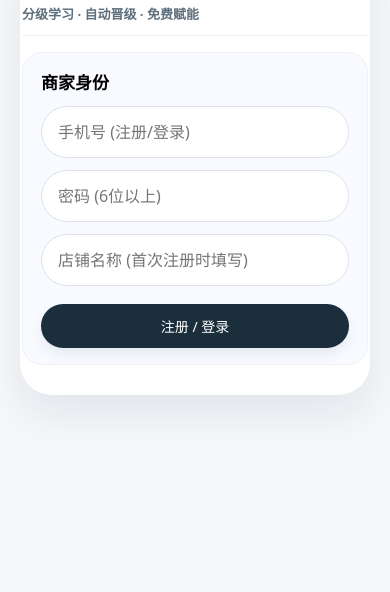
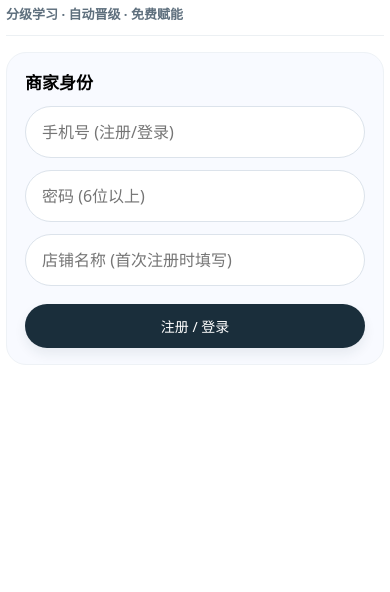
Before and after one commit to heshengyg/sjxx, a plain HTML site: page index.html in a window 390 px wide. Shown: the part 252-844 px from the top of the page. Drawn offline with nearby package versions, Linux system fonts and the light colour scheme.

Commit message:
更新 style.css

```diff
--- a/style.css
+++ b/style.css
@@ -850,12 +850,21 @@ body { background:#f5f7fb; min-height:100vh; display:flex; align-items:center; j
 }
 /* ========== 移动端：减小左右内边距，让内容更满 ========== */
 @media (max-width: 480px) {
+    /* 去除 body 的边距，让 app 贴边 */
+    body {
+        padding: 0 !important;
+        background: #fff; /* 可选，与 app 背景一致，避免边缘色差 */
+    }
+
+    /* 调整 app 容器，使其完全占满屏幕宽度 */
     #app {
-        padding: 10px 2px 14px; /* 左右从 12px 减到 2px */
+        padding: 10px 6px 14px; /* 左右留 6px 防止内容贴边太紧，可自行改为 0 或 4px */
+        max-width: 100%;        /* 确保占满宽度 */
+        border-radius: 0;       /* 去除圆角，完全贴边 */
+        box-shadow: none;       /* 去除阴影，减少视觉边距 */
+        width: 100%;
     }
-    /* 如果还需要更窄边距，可设为 0px */
 }
-
 /* ========== 模态框宽度限制 ========== */
 .modal-overlay {
     padding: 10px; /* 保证边缘有间距 */
```
